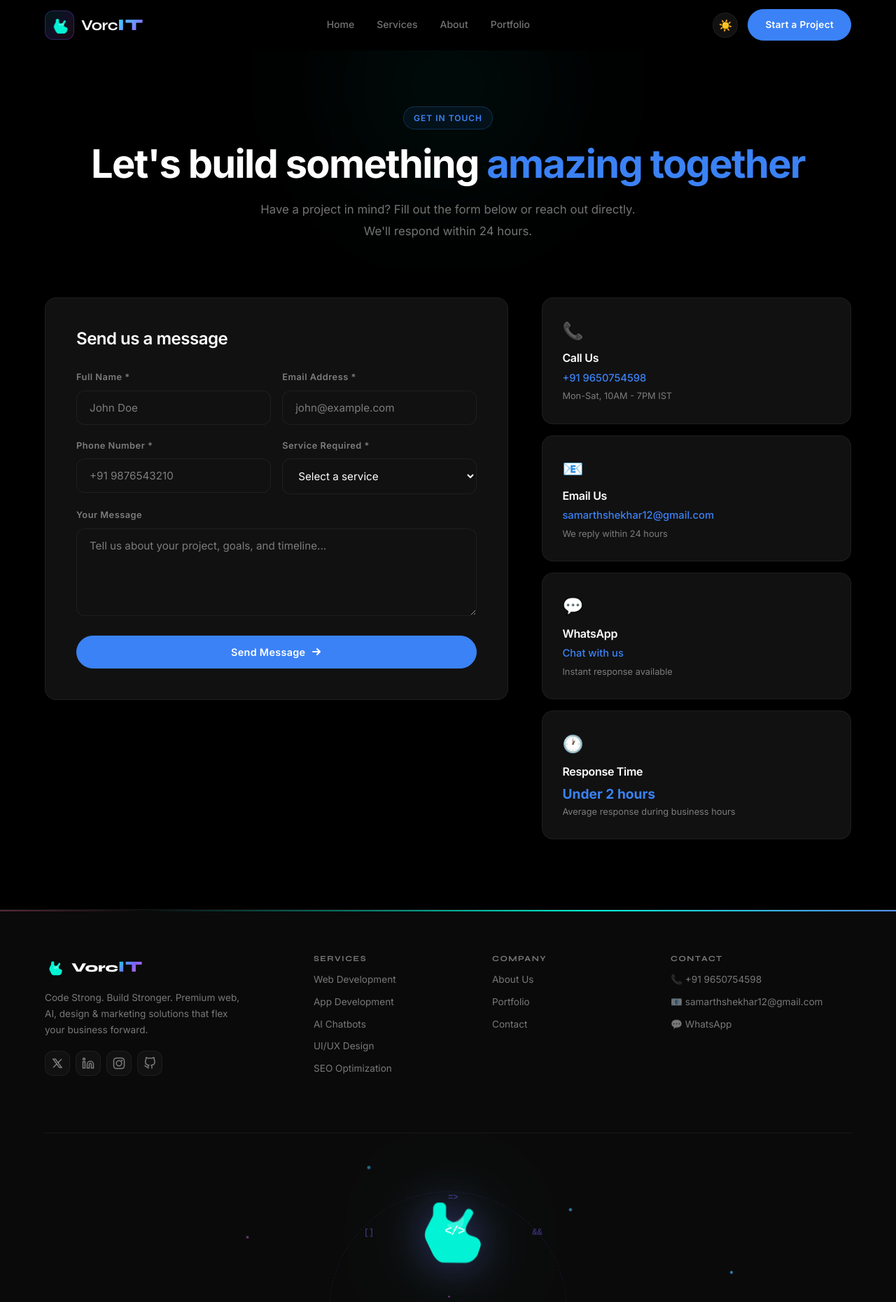
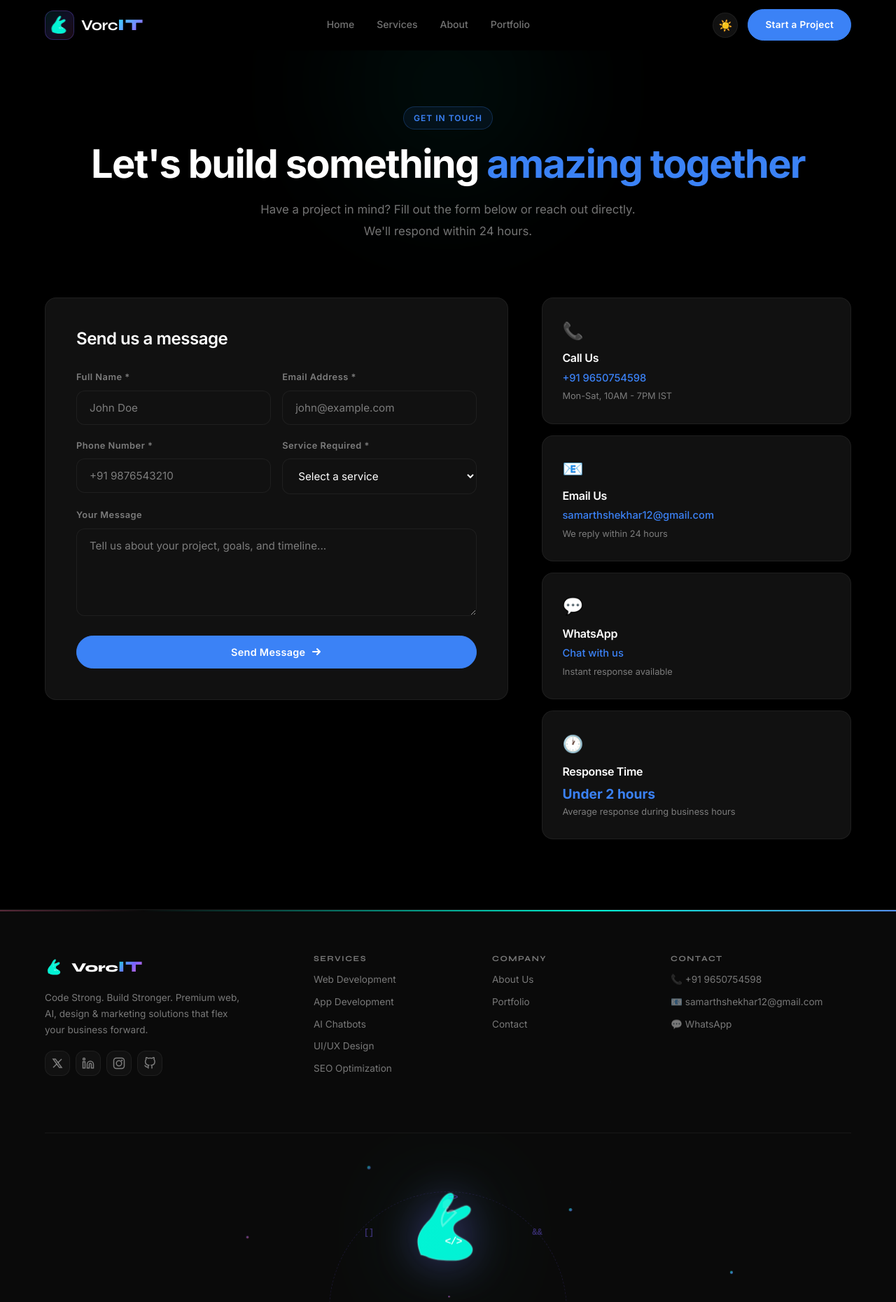
Before and after one commit to Samarth-Shekhar/Web-service-site, a Next.js app in the folder frontend/: page /contact in a window 1280 px wide. Shown: the top 1860 px of the page at 70% size. Built offline with nearby package versions, Linux system fonts and the light colour scheme.

Commit message:
Updated bicep logo to match reference image - classic flex pose with code tattoo, teal-purple gradient

```diff
--- a/frontend/src/components/Footer.js
+++ b/frontend/src/components/Footer.js
@@ -33,16 +33,17 @@ export default function Footer() {
           <div className={styles.brand}>
             <Link href="/" className={styles.logo}>
               {/* Muscular arm SVG logo */}
-              <svg viewBox="0 0 40 40" fill="none" width="28" height="28" className={styles.footerLogoSvg}>
+              <svg viewBox="0 0 64 64" fill="none" width="28" height="28" className={styles.footerLogoSvg}>
                 <defs>
-                  <linearGradient id="footerArmGrad" x1="0" y1="0" x2="40" y2="40">
+                  <linearGradient id="footerArmGrad" x1="0" y1="0" x2="64" y2="64">
                     <stop offset="0%" stopColor="#00F5D4" />
-                    <stop offset="100%" stopColor="#7B61FF" />
+                    <stop offset="60%" stopColor="#7B61FF" />
+                    <stop offset="100%" stopColor="#6C4FE0" />
                   </linearGradient>
                 </defs>
-                <path d="M28,36 L18,36 C16,36 14,34 13,32 L10,26 C9,24 9,22 10,20 L12,16 C12.5,15 13,14.5 13,13 L13,11 C13,9.5 14,8 15.5,8 L17,8 C18,8 19,9 19,10 L19,14 C19,15 19.5,15.5 20,16 L22,17 C24,17.5 26,16 27,14 L28,12 C28.5,11 29.5,10.5 30.5,11 C31.5,11.5 32,12.5 31.5,13.5 L29,18 C28,20 28,22 30,23 L33,24 C35,25 36,27 35,29 L34,32 C33,34 31,36 28,36 Z" fill="url(#footerArmGrad)" />
-                <path d="M27,14 C28.5,17 27,20 24,21 C22,21.5 20,20 19.5,18 C21,18 24,17 27,14 Z" fill="rgba(255,255,255,0.2)" />
-                <text x="23" y="23" fill="rgba(255,255,255,0.85)" fontSize="6" fontWeight="800" fontFamily="monospace" textAnchor="middle" letterSpacing="-0.5">&lt;/&gt;</text>
+                <path d="M12,52 C12,52 8,44 10,38 C12,32 16,28 18,26 C20,24 22,20 24,16 C26,12 28,8 32,6 C34,5 36,6 36,8 C36,10 34,14 32,16 C30,18 30,20 32,20 C34,20 38,18 42,16 C44,15 46,14 48,16 C50,18 48,22 44,24 C40,26 36,28 36,32 C36,36 40,38 44,40 C48,42 52,46 50,50 C48,54 42,56 36,56 C30,56 24,56 18,54 C14,52 12,52 12,52 Z" fill="url(#footerArmGrad)" stroke="rgba(255,255,255,0.2)" strokeWidth="0.8" />
+                <path d="M32,16 C28,20 26,26 28,30 C30,28 34,24 38,20 C36,18 34,18 32,20" fill="none" stroke="rgba(255,255,255,0.35)" strokeWidth="1.5" strokeLinecap="round" />
+                <text x="36" y="44" fill="rgba(255,255,255,0.9)" fontSize="8" fontWeight="800" fontFamily="monospace" textAnchor="middle" letterSpacing="-0.5">&lt;/&gt;</text>
               </svg>
               <span className={styles.brandName}>
                 <span>Vorc</span>
@@ -96,16 +97,18 @@ export default function Footer() {
 
           {/* Giant animated logo */}
           <div className={styles.bigLogo}>
-            <svg viewBox="0 0 40 40" fill="none" className={styles.bigLogoSvg}>
+            <svg viewBox="0 0 64 64" fill="none" className={styles.bigLogoSvg}>
               <defs>
-                <linearGradient id="bigArmGrad" x1="0" y1="0" x2="40" y2="40">
+                <linearGradient id="bigArmGrad" x1="0" y1="0" x2="64" y2="64">
                   <stop offset="0%" stopColor="#00F5D4" />
-                  <stop offset="100%" stopColor="#7B61FF" />
+                  <stop offset="60%" stopColor="#7B61FF" />
+                  <stop offset="100%" stopColor="#6C4FE0" />
                 </linearGradient>
               </defs>
-              <path className={styles.bigArm} d="M28,36 L18,36 C16,36 14,34 13,32 L10,26 C9,24 9,22 10,20 L12,16 C12.5,15 13,14.5 13,13 L13,11 C13,9.5 14,8 15.5,8 L17,8 C18,8 19,9 19,10 L19,14 C19,15 19.5,15.5 20,16 L22,17 C24,17.5 26,16 27,14 L28,12 C28.5,11 29.5,10.5 30.5,11 C31.5,11.5 32,12.5 31.5,13.5 L29,18 C28,20 28,22 30,23 L33,24 C35,25 36,27 35,29 L34,32 C33,34 31,36 28,36 Z" fill="url(#bigArmGrad)" />
-              <path d="M27,14 C28.5,17 27,20 24,21 C22,21.5 20,20 19.5,18 C21,18 24,17 27,14 Z" fill="rgba(255,255,255,0.2)" />
-              <text x="23" y="23" fill="rgba(255,255,255,0.85)" fontSize="6" fontWeight="800" fontFamily="monospace" textAnchor="middle" letterSpacing="-0.5">&lt;/&gt;</text>
+              <path className={styles.bigArm} d="M12,52 C12,52 8,44 10,38 C12,32 16,28 18,26 C20,24 22,20 24,16 C26,12 28,8 32,6 C34,5 36,6 36,8 C36,10 34,14 32,16 C30,18 30,20 32,20 C34,20 38,18 42,16 C44,15 46,14 48,16 C50,18 48,22 44,24 C40,26 36,28 36,32 C36,36 40,38 44,40 C48,42 52,46 50,50 C48,54 42,56 36,56 C30,56 24,56 18,54 C14,52 12,52 12,52 Z" fill="url(#bigArmGrad)" stroke="rgba(255,255,255,0.15)" strokeWidth="1" />
+              <path d="M32,16 C28,20 26,26 28,30 C30,28 34,24 38,20 C36,18 34,18 32,20" fill="none" stroke="rgba(255,255,255,0.3)" strokeWidth="1.5" strokeLinecap="round" />
+              <path d="M28,12 C30,10 34,8 34,12 C34,16 30,18 28,16 Z" fill="rgba(255,255,255,0.12)" />
+              <text x="36" y="44" fill="rgba(255,255,255,0.9)" fontSize="8" fontWeight="800" fontFamily="monospace" textAnchor="middle" letterSpacing="-0.5">&lt;/&gt;</text>
             </svg>
           </div>
 
--- a/frontend/src/components/Navbar.js
+++ b/frontend/src/components/Navbar.js
@@ -44,19 +44,22 @@ export default function Navbar() {
         <Link href="/" className={styles.logo}>
           <span className={styles.logoIcon}>
             {/* Muscular arm flexing with code brackets */}
-            <svg viewBox="0 0 40 40" fill="none" width="30" height="30" className={styles.logoSvg}>
+            <svg viewBox="0 0 64 64" fill="none" width="32" height="32" className={styles.logoSvg}>
               <defs>
-                <linearGradient id="armGrad" x1="0" y1="0" x2="40" y2="40">
+                <linearGradient id="armGrad" x1="0" y1="0" x2="64" y2="64">
                   <stop offset="0%" stopColor="#00F5D4" />
-                  <stop offset="100%" stopColor="#7B61FF" />
+                  <stop offset="60%" stopColor="#7B61FF" />
+                  <stop offset="100%" stopColor="#6C4FE0" />
                 </linearGradient>
               </defs>
-              {/* Clean flexing bicep arm */}
-              <path className={styles.armPath} d="M28,36 L18,36 C16,36 14,34 13,32 L10,26 C9,24 9,22 10,20 L12,16 C12.5,15 13,14.5 13,13 L13,11 C13,9.5 14,8 15.5,8 L17,8 C18,8 19,9 19,10 L19,14 C19,15 19.5,15.5 20,16 L22,17 C24,17.5 26,16 27,14 L28,12 C28.5,11 29.5,10.5 30.5,11 C31.5,11.5 32,12.5 31.5,13.5 L29,18 C28,20 28,22 30,23 L33,24 C35,25 36,27 35,29 L34,32 C33,34 31,36 28,36 Z" fill="url(#armGrad)" />
-              {/* Bicep muscle highlight */}
-              <path className={styles.musclePulse} d="M27,14 C28.5,17 27,20 24,21 C22,21.5 20,20 19.5,18 C21,18 24,17 27,14 Z" fill="rgba(255,255,255,0.2)" />
-              {/* Code tattoo on the bicep */}
-              <text className={styles.codeBrackets} x="23" y="23" fill="rgba(255,255,255,0.85)" fontSize="6" fontWeight="800" fontFamily="monospace" textAnchor="middle" letterSpacing="-0.5">&lt;/&gt;</text>
+              {/* Classic flexing bicep - matching reference */}
+              <path className={styles.armPath} d="M12,52 C12,52 8,44 10,38 C12,32 16,28 18,26 C20,24 22,20 24,16 C26,12 28,8 32,6 C34,5 36,6 36,8 C36,10 34,14 32,16 C30,18 30,20 32,20 C34,20 38,18 42,16 C44,15 46,14 48,16 C50,18 48,22 44,24 C40,26 36,28 36,32 C36,36 40,38 44,40 C48,42 52,46 50,50 C48,54 42,56 36,56 C30,56 24,56 18,54 C14,52 12,52 12,52 Z" fill="url(#armGrad)" stroke="rgba(255,255,255,0.2)" strokeWidth="0.8" />
+              {/* Bicep muscle definition line */}
+              <path className={styles.musclePulse} d="M32,16 C28,20 26,26 28,30 C30,28 34,24 38,20 C36,18 34,18 32,20" fill="none" stroke="rgba(255,255,255,0.35)" strokeWidth="1.5" strokeLinecap="round" />
+              {/* Muscle highlight on bicep bulge */}
+              <path d="M28,12 C30,10 34,8 34,12 C34,16 30,18 28,16 Z" fill="rgba(255,255,255,0.15)" />
+              {/* </> code tattoo on the forearm */}
+              <text className={styles.codeBrackets} x="36" y="44" fill="rgba(255,255,255,0.9)" fontSize="8" fontWeight="800" fontFamily="monospace" textAnchor="middle" letterSpacing="-0.5">&lt;/&gt;</text>
             </svg>
           </span>
           <span className={styles.logoText}>
```
